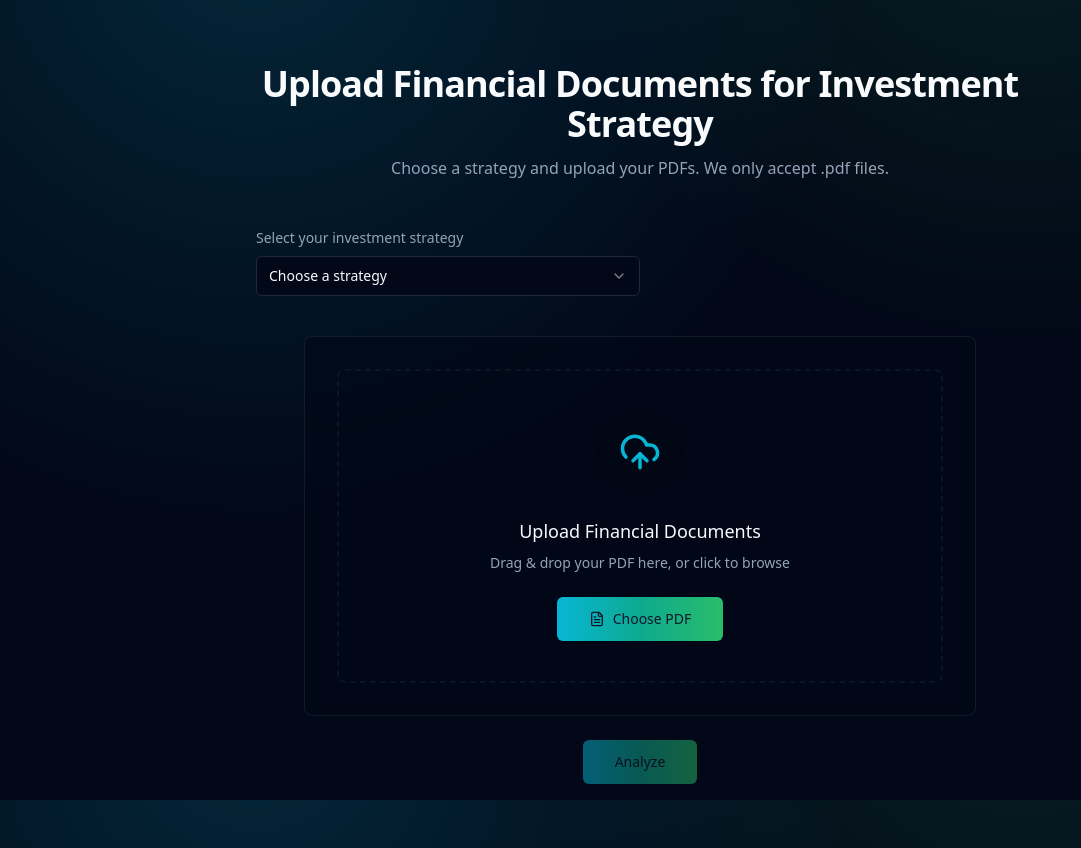
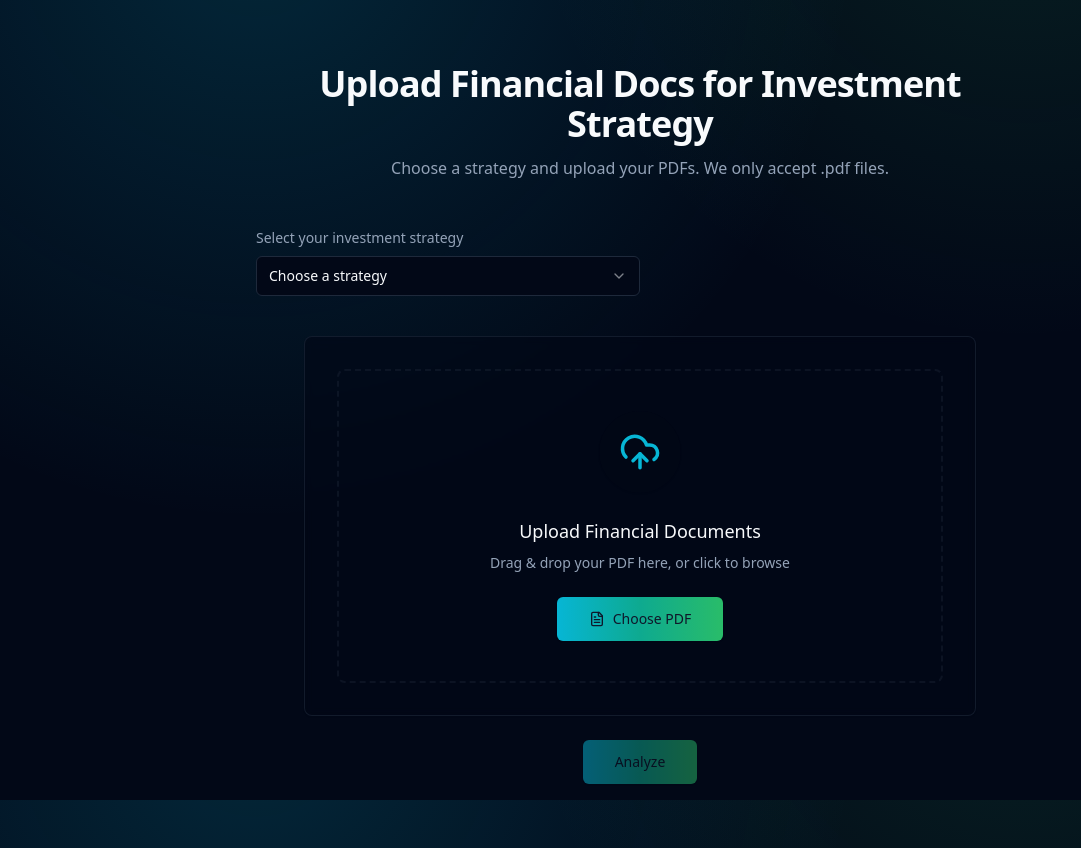
Before and after one commit to natlv/stake-ai-tool, a React (Vite) app: page / in a window 1280 px wide. Shown: the whole page, without its empty margins (0-1081 px from the left). Built offline with nearby package versions, Linux system fonts and the light colour scheme.

Commit message:
Code edited in Lovable Code Editor
Edited UI in Lovable

```diff
--- a/src/pages/Index.tsx
+++ b/src/pages/Index.tsx
@@ -39,7 +39,7 @@ const Index = () => {
     <main>
       <section className="container mx-auto min-h-screen px-6 py-16">
         <header className="mx-auto mb-12 max-w-3xl text-center">
-          <h1 className="mb-3 text-4xl font-bold tracking-tight">Upload Financial Documents for Investment Strategy</h1>
+          <h1 className="mb-3 text-4xl font-bold tracking-tight">Upload Financial Docs for Investment Strategy</h1>
           <p className="text-muted-foreground">Choose a strategy and upload your PDFs. We only accept .pdf files.</p>
         </header>
 
```
